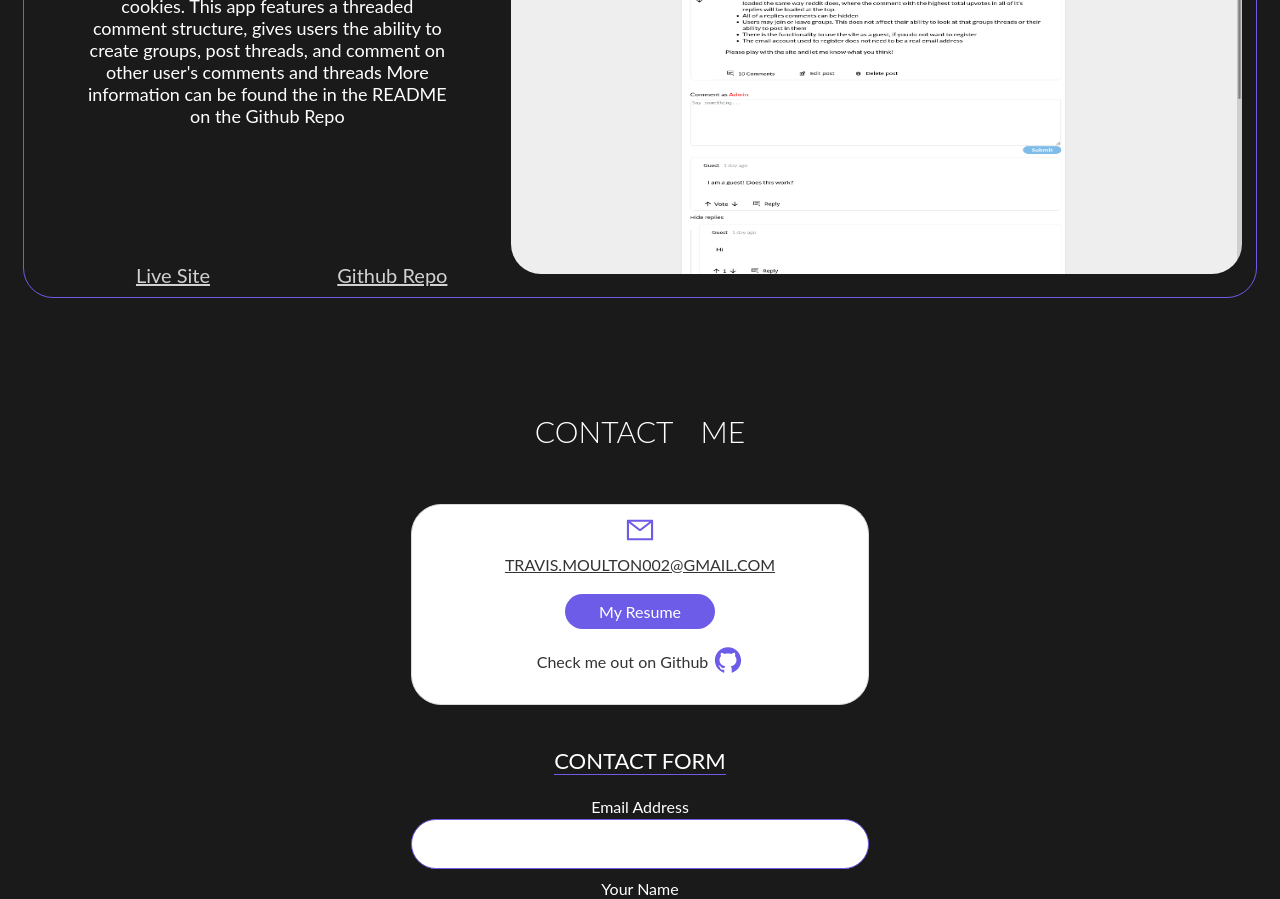
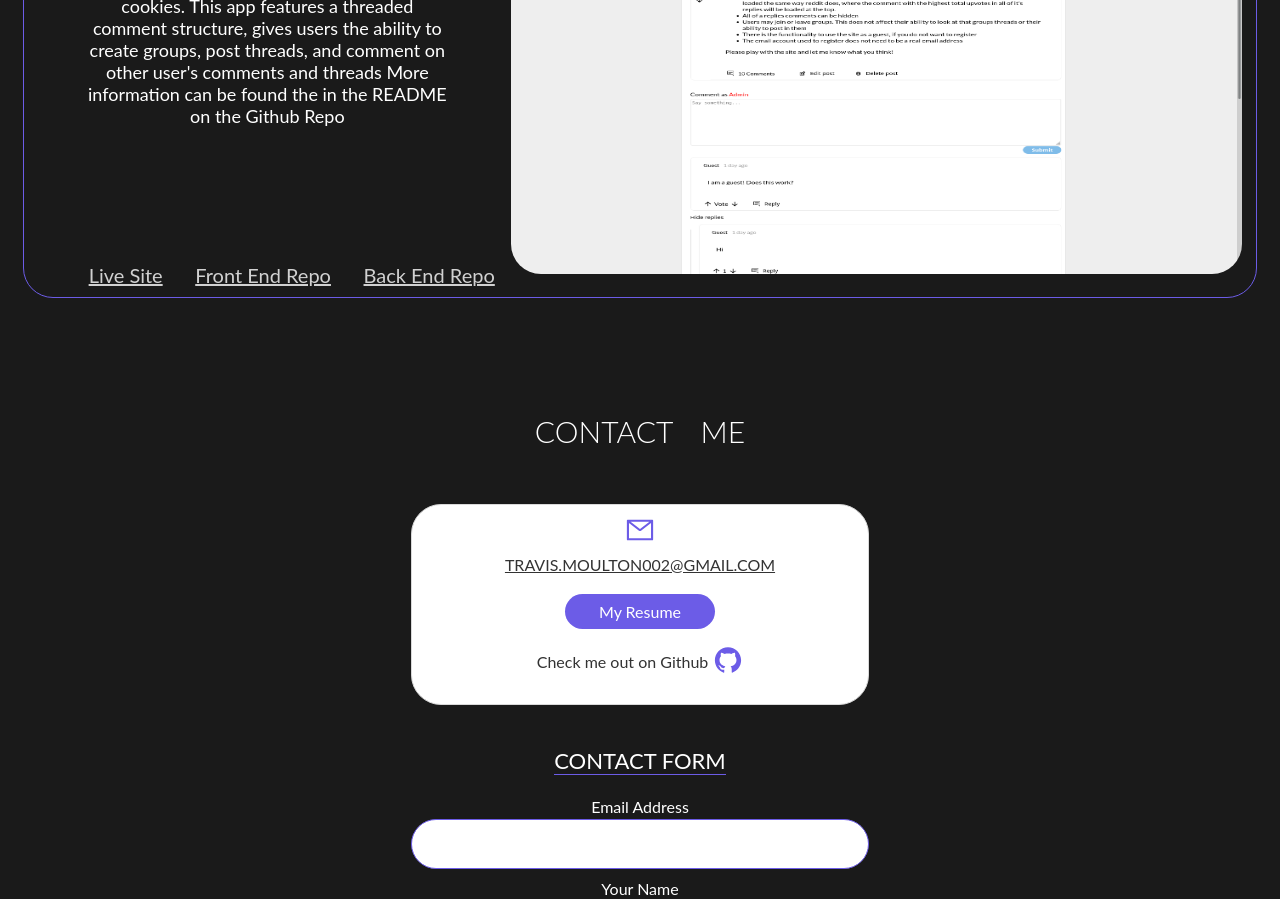
Before and after one commit to travismoulton/portfolio, a Next.js app: page / in a window 1280 px wide. Shown: the part 3240-4139 px from the top of the page. Built offline with nearby package versions, Linux system fonts and the light colour scheme.

Commit message:
seperated repo links on threadded chat project card

```diff
--- a/components/MyWork.jsx
+++ b/components/MyWork.jsx
@@ -35,8 +35,8 @@ const threadedChatDetails = {
   desc: threadedChatDesc,
   siteLink: 'https://www.threddit.win',
   siteLinkTxt: 'Live Site',
-  repoLink: 'https://github.com/travismoulton/social-media-frontend',
-  repoLinkTxt: 'Github Repo',
+  frontEndRepo: 'https://github.com/travismoulton/social-media-frontend',
+  backEndRepo: 'https://github.com/travismoulton/Social-media-backend',
 };
 export default function MyWork() {
   return (
--- a/components/ProjectCard/ProjectCard.jsx
+++ b/components/ProjectCard/ProjectCard.jsx
@@ -12,6 +12,8 @@ export default function ProjectCard({
   siteLinkTxt,
   repoLink,
   repoLinkTxt,
+  frontEndRepo,
+  backEndRepo,
 }) {
   return (
     <div className={classes.ProjectCard}>
@@ -20,7 +22,13 @@ export default function ProjectCard({
         <ProjectDescription desc={desc} />
         <div className={classes.ProjectLinks}>
           <ProjectLink link={siteLink} linkTxt={siteLinkTxt} />
-          <ProjectLink link={repoLink} linkTxt={repoLinkTxt} />
+          {repoLink && <ProjectLink link={repoLink} linkTxt={repoLinkTxt} />}
+          {frontEndRepo && (
+            <ProjectLink link={frontEndRepo} linkTxt="Front End Repo" />
+          )}
+          {backEndRepo && (
+            <ProjectLink link={backEndRepo} linkTxt="Back End Repo" />
+          )}
         </div>
       </div>
       <ProjectImg img={img} />
```
